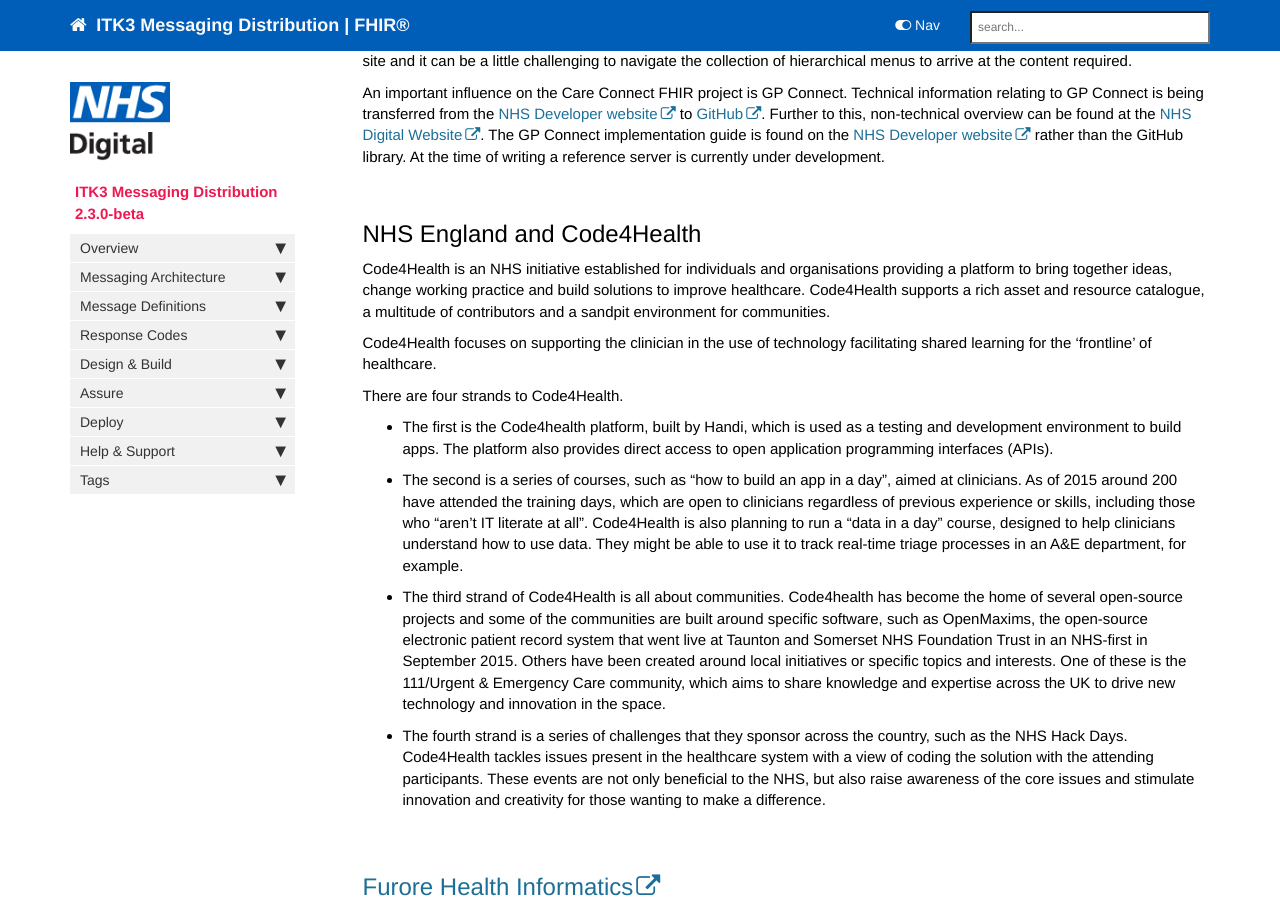
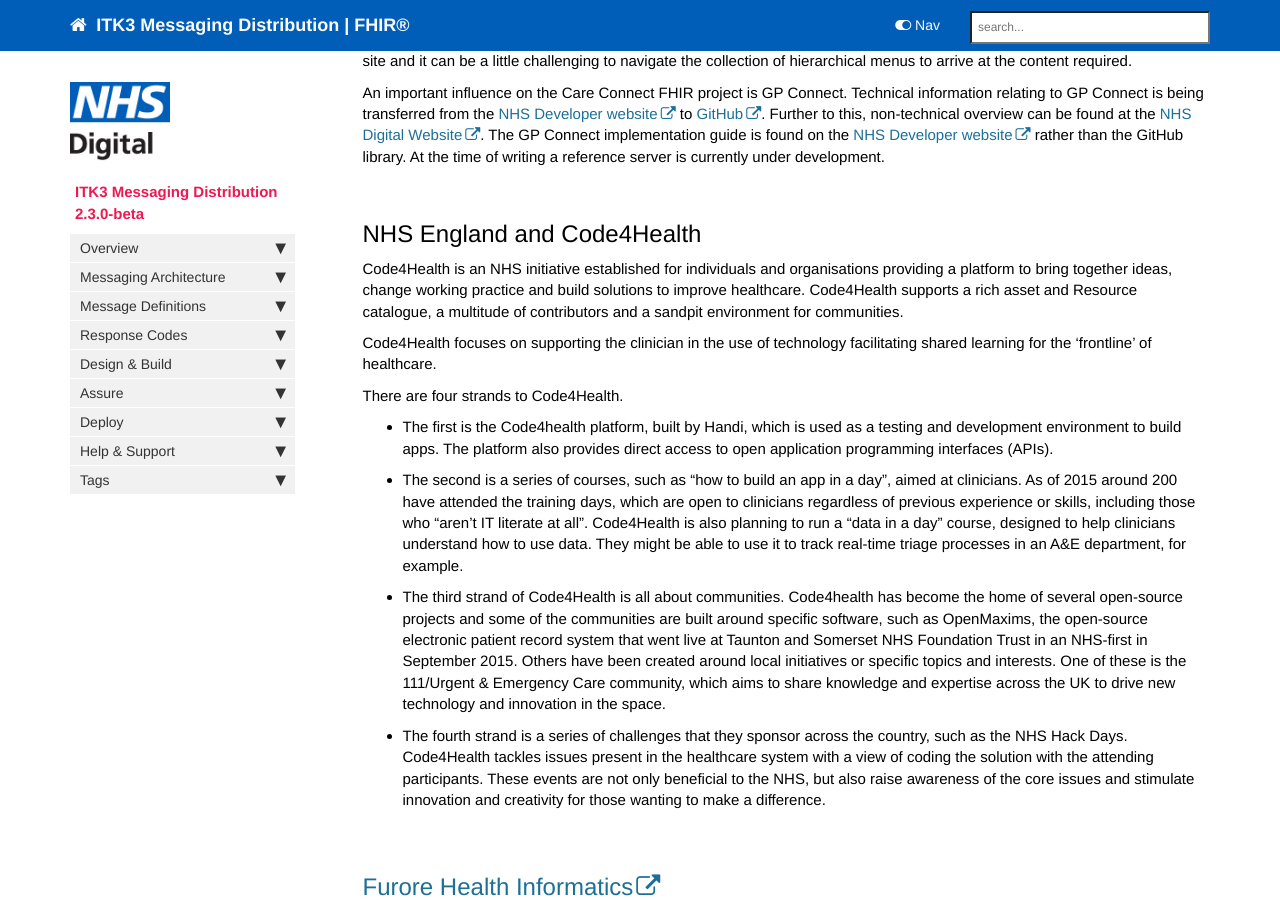
Before and after one commit to nhsconnect/ITK3-Messaging-Distribution, a Jekyll site: the page built from pages/support/support_stakeholders.md, in a window 1280 px wide and 900 px high, scrolled down 676 px. Built offline with Jekyll 4.4.1, drawn with Linux system fonts in a browser that asks for light colours; nearby versions of some CDN libraries; comment, search, counter and statistics services are not loaded.

Commit message:
fixed case

```diff
--- a/pages/support/support_stakeholders.md
+++ b/pages/support/support_stakeholders.md
@@ -23,7 +23,7 @@ Endeavour Health is a charity set up to promote the adoption of healthcare IT an
 An important influence on the Care Connect FHIR project is GP Connect. Technical information relating to GP Connect is being transferred from the [NHS Developer website](http://developer.nhs.uk/library/interoperability/gp-connect/) to [GitHub](https://nhsconnect.github.io/gpconnect/index.html). Further to this, non-technical overview can be found at the [NHS Digital Website](https://digital.nhs.uk/article/282/GP-Systems-of-Choice).  The GP Connect implementation guide is found on the [NHS Developer website](http://data.developer.nhs.uk/fhir/candidaterelease-170816-getrecord/Chapter.1.About/index.html) rather than the GitHub library. At the time of writing a reference server is currently under development.
 <br><br>
 ## NHS England and Code4Health
-Code4Health is an NHS initiative established for individuals and organisations providing a platform to bring together ideas, change working practice and build solutions to improve healthcare. Code4Health supports a rich asset and resource catalogue, a multitude of contributors and a sandpit environment for communities.
+Code4Health is an NHS initiative established for individuals and organisations providing a platform to bring together ideas, change working practice and build solutions to improve healthcare. Code4Health supports a rich asset and Resource catalogue, a multitude of contributors and a sandpit environment for communities.
 
 Code4Health focuses on supporting the clinician in the use of technology facilitating shared learning for the ‘frontline’ of healthcare.
 
```
Also changed, not shown: pages/support/support_fhirtools.md (+6 -6 lines).
